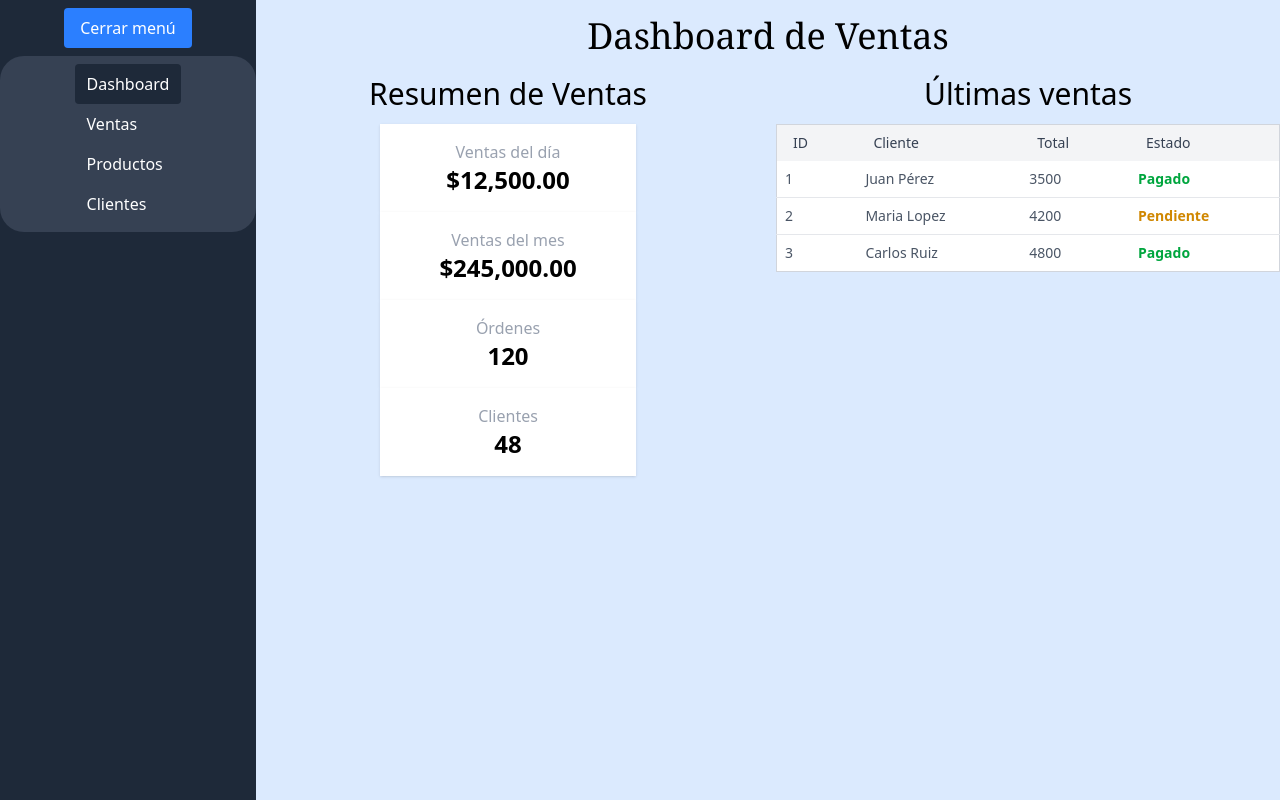
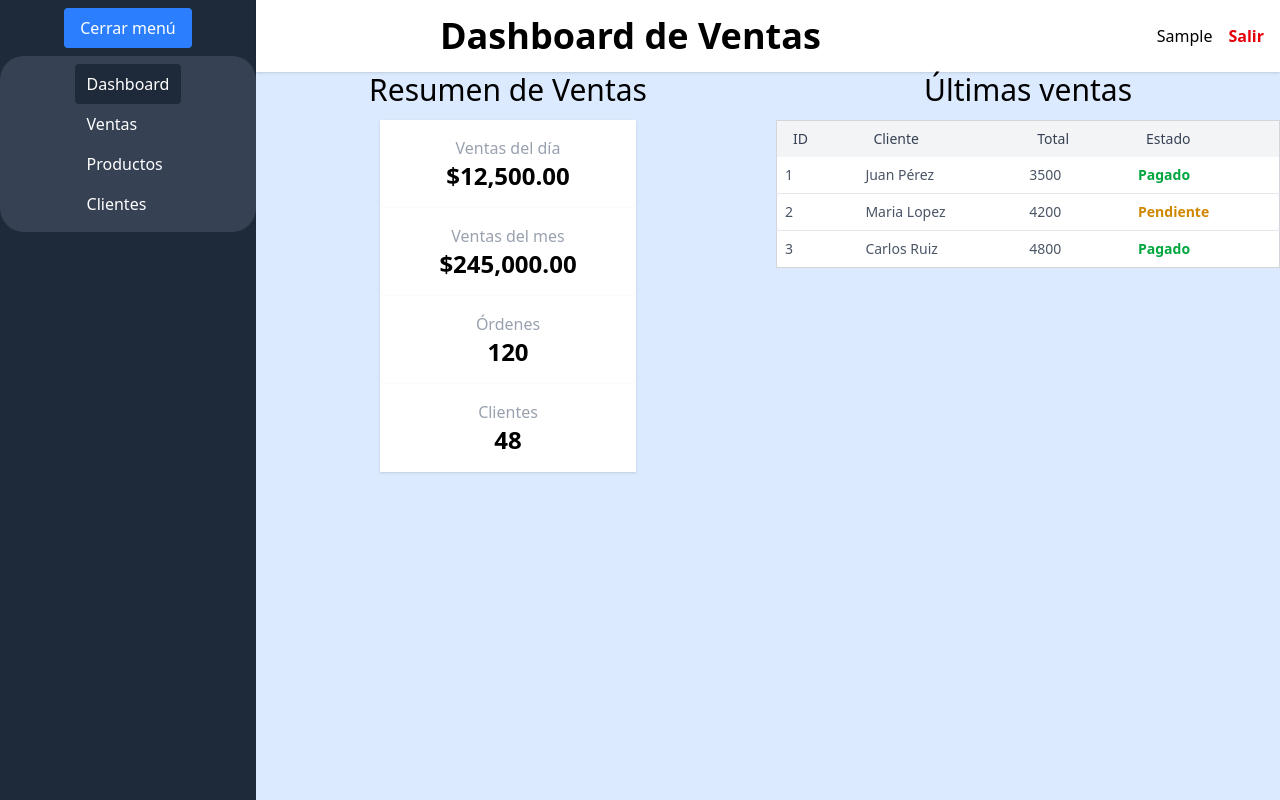
Before and after one commit to antonioval-sys/dashboard-ventas, a React (Vite) app: page /login in a window 1280 px wide. Both pictures are taken after typing "Sample" into the empty fields and a click on the button "Entrar". Built offline with nearby package versions, Linux system fonts and the light colour scheme.

Commit message:
opcion-salir

```diff
--- a/src/App.jsx
+++ b/src/App.jsx
@@ -19,11 +19,8 @@ function App() {
 <AuthProvider>
   <div className='flex h-screen'>
   <Sidebar />
-
   <div className='flex-1  flex flex-col'>
     <Header />
-
-
 
     <Routes>
        <Route path="/login" element={<Login />} />
--- a/src/components/Header.jsx
+++ b/src/components/Header.jsx
@@ -1,7 +1,17 @@
+import { useAuth } from "../context/AuthContext"
+
+
 export default function Header() {
+  const { user, logout } = useAuth()
   return (
-    <header>
-      <h1 className="text-4xl font-serif p-1 m-0.5 shadow-amber-100 text-center mt-3 mb-4">Dashboard de Ventas</h1>
+    <header className="bg-white shadow p-4 flex items-center">
+      <h1 className="font-bold text-4xl mx-auto">Dashboard de Ventas</h1>
+      {user && (
+        <div className="flex items-center gap-4 ml-auto">
+          <span>{user.name}</span>
+          <button onClick={logout} className="text-red-600 font-semibold">Salir</button>
+        </div>
+      )}
     </header>
   )
 }
```
